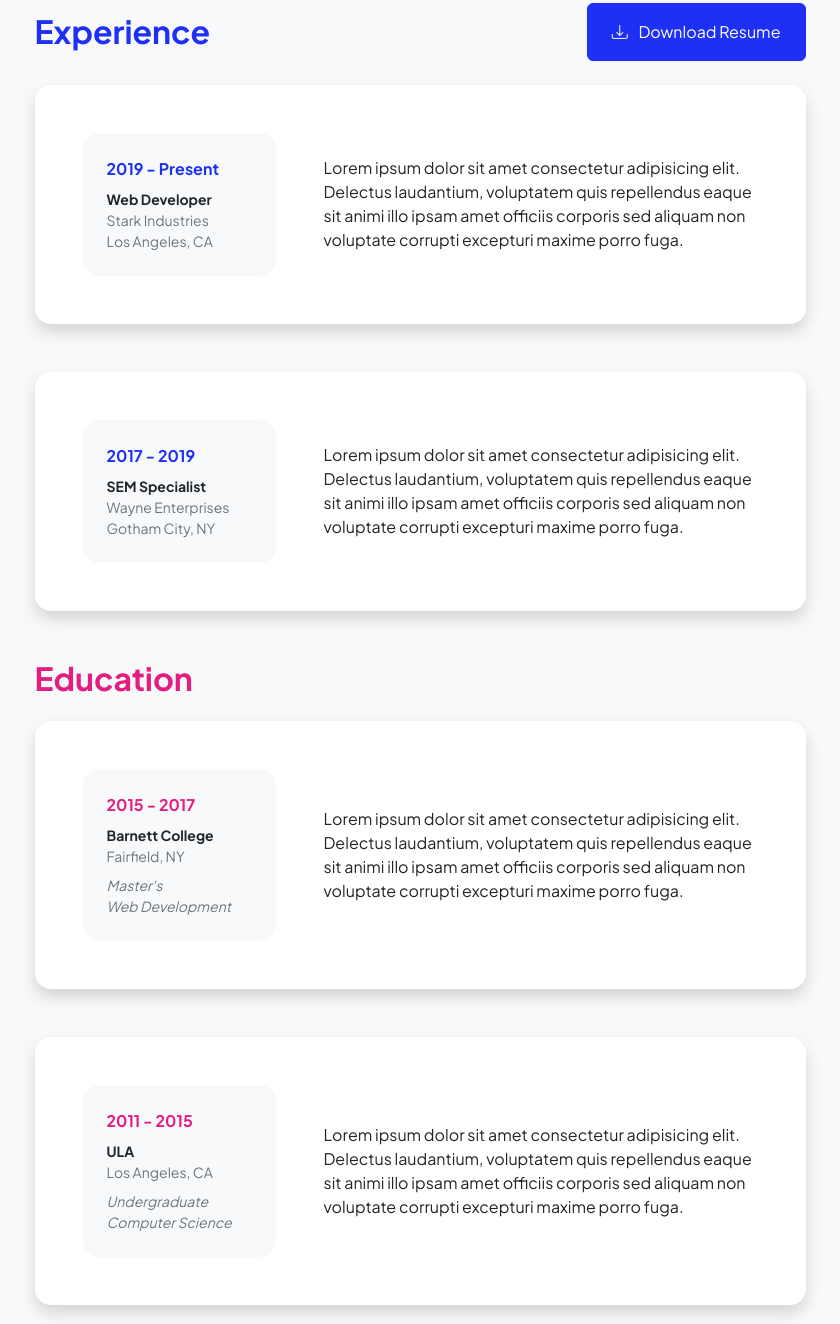
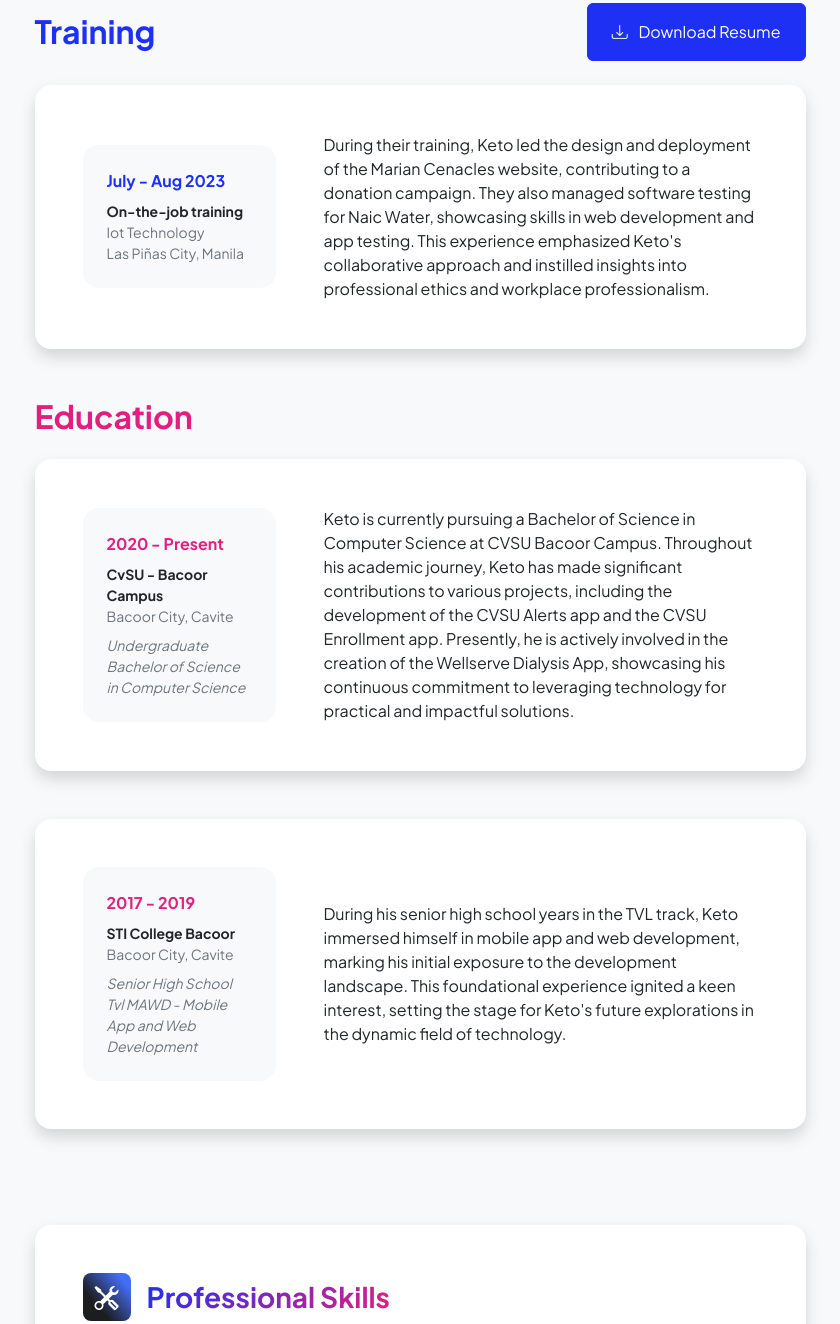
Before and after one commit to keto-ket/Valladores-Portfolio, a plain HTML site: page resume.html in a window 1280 px wide. Shown: the part 223-1547 px from the top of the page, without its empty margins (220-1060 px from the left). Drawn offline with nearby package versions, Linux system fonts and the light colour scheme.

Commit message:
Added content for resume, Updated photo

```diff
--- a/resume.html
+++ b/resume.html
@@ -5,7 +5,7 @@
         <meta name="viewport" content="width=device-width, initial-scale=1" />
         <meta name="description" content="" />
         <meta name="author" content="" />
-        <title>Personal - Start Bootstrap Template</title>
+        <title>Resume</title>
         <!-- Favicon-->
         <link rel="icon" type="image/x-icon" href="assets/favicon.ico" />
         <!-- Custom Google font-->
@@ -22,7 +22,7 @@
             <!-- Navigation-->
             <nav class="navbar navbar-expand-lg navbar-light bg-white py-3">
                 <div class="container px-5">
-                    <a class="navbar-brand" href="index.html"><span class="fw-bolder text-primary">Start Bootstrap</span></a>
+                    <a class="navbar-brand" href="index.html"><span class="fw-bolder text-primary">Keto Rusel</span></a>
                     <button class="navbar-toggler" type="button" data-bs-toggle="collapse" data-bs-target="#navbarSupportedContent" aria-controls="navbarSupportedContent" aria-expanded="false" aria-label="Toggle navigation"><span class="navbar-toggler-icon"></span></button>
                     <div class="collapse navbar-collapse" id="navbarSupportedContent">
                         <ul class="navbar-nav ms-auto mb-2 mb-lg-0 small fw-bolder">
@@ -44,7 +44,7 @@
                         <!-- Experience Section-->
                         <section>
                             <div class="d-flex align-items-center justify-content-between mb-4">
-                                <h2 class="text-primary fw-bolder mb-0">Experience</h2>
+                                <h2 class="text-primary fw-bolder mb-0">Training</h2>
                                 <!-- Download resume button-->
                                 <!-- Note: Set the link href target to a PDF file within your project-->
                                 <a class="btn btn-primary px-4 py-3" href="#!">
@@ -52,38 +52,23 @@
                                     Download Resume
                                 </a>
                             </div>
-                            <!-- Experience Card 1-->
+                            <!-- Trainings Card 1-->
                             <div class="card shadow border-0 rounded-4 mb-5">
                                 <div class="card-body p-5">
                                     <div class="row align-items-center gx-5">
                                         <div class="col text-center text-lg-start mb-4 mb-lg-0">
                                             <div class="bg-light p-4 rounded-4">
-                                                <div class="text-primary fw-bolder mb-2">2019 - Present</div>
-                                                <div class="small fw-bolder">Web Developer</div>
-                                                <div class="small text-muted">Stark Industries</div>
-                                                <div class="small text-muted">Los Angeles, CA</div>
+                                                <div class="text-primary fw-bolder mb-2">July - Aug 2023</div>
+                                                <div class="small fw-bolder">On-the-job training</div>
+                                                <div class="small text-muted">Iot Technology</div>
+                                                <div class="small text-muted">Las Piñas City, Manila</div>
                                             </div>
                                         </div>
-                                        <div class="col-lg-8"><div>Lorem ipsum dolor sit amet consectetur adipisicing elit. Delectus laudantium, voluptatem quis repellendus eaque sit animi illo ipsam amet officiis corporis sed aliquam non voluptate corrupti excepturi maxime porro fuga.</div></div>
+                                        <div class="col-lg-8"><div>During their training, Keto led the design and deployment of the Marian Cenacles website, contributing to a donation campaign. They also managed software testing for Naic Water, showcasing skills in web development and app testing. This experience emphasized Keto's collaborative approach and instilled insights into professional ethics and workplace professionalism.</div></div>
                                     </div>
                                 </div>
                             </div>
-                            <!-- Experience Card 2-->
-                            <div class="card shadow border-0 rounded-4 mb-5">
-                                <div class="card-body p-5">
-                                    <div class="row align-items-center gx-5">
-                                        <div class="col text-center text-lg-start mb-4 mb-lg-0">
-                                            <div class="bg-light p-4 rounded-4">
-                                                <div class="text-primary fw-bolder mb-2">2017 - 2019</div>
-                                                <div class="small fw-bolder">SEM Specialist</div>
-                                                <div class="small text-muted">Wayne Enterprises</div>
-                                                <div class="small text-muted">Gotham City, NY</div>
-                                            </div>
-                                        </div>
-                                        <div class="col-lg-8"><div>Lorem ipsum dolor sit amet consectetur adipisicing elit. Delectus laudantium, voluptatem quis repellendus eaque sit animi illo ipsam amet officiis corporis sed aliquam non voluptate corrupti excepturi maxime porro fuga.</div></div>
-                                    </div>
-                                </div>
-                            </div>
+
                         </section>
                         <!-- Education Section-->
                         <section>
@@ -94,18 +79,18 @@
                                     <div class="row align-items-center gx-5">
                                         <div class="col text-center text-lg-start mb-4 mb-lg-0">
                                             <div class="bg-light p-4 rounded-4">
-                                                <div class="text-secondary fw-bolder mb-2">2015 - 2017</div>
+                                                <div class="text-secondary fw-bolder mb-2">2020 - Present</div>
                                                 <div class="mb-2">
-                                                    <div class="small fw-bolder">Barnett College</div>
-                                                    <div class="small text-muted">Fairfield, NY</div>
+                                                    <div class="small fw-bolder">CvSU - Bacoor Campus</div>
+                                                    <div class="small text-muted">Bacoor City, Cavite</div>
                                                 </div>
                                                 <div class="fst-italic">
-                                                    <div class="small text-muted">Master's</div>
-                                                    <div class="small text-muted">Web Development</div>
+                                                    <div class="small text-muted">Undergraduate</div>
+                                                    <div class="small text-muted">Bachelor of Science in Computer Science</div>
                                                 </div>
                                             </div>
                                         </div>
-                                        <div class="col-lg-8"><div>Lorem ipsum dolor sit amet consectetur adipisicing elit. Delectus laudantium, voluptatem quis repellendus eaque sit animi illo ipsam amet officiis corporis sed aliquam non voluptate corrupti excepturi maxime porro fuga.</div></div>
+                                        <div class="col-lg-8"><div>Keto is currently pursuing a Bachelor of Science in Computer Science at CVSU Bacoor Campus. Throughout his academic journey, Keto has made significant contributions to various projects, including the development of the CVSU Alerts app and the CVSU Enrollment app. Presently, he is actively involved in the creation of the Wellserve Dialysis App, showcasing his continuous commitment to leveraging technology for practical and impactful solutions.</div></div>
                                     </div>
                                 </div>
                             </div>
@@ -115,18 +100,18 @@
                                     <div class="row align-items-center gx-5">
                                         <div class="col text-center text-lg-start mb-4 mb-lg-0">
                                             <div class="bg-light p-4 rounded-4">
-                                                <div class="text-secondary fw-bolder mb-2">2011 - 2015</div>
+                                                <div class="text-secondary fw-bolder mb-2">2017 - 2019</div>
                                                 <div class="mb-2">
-                                                    <div class="small fw-bolder">ULA</div>
-                                                    <div class="small text-muted">Los Angeles, CA</div>
+                                                    <div class="small fw-bolder">STI College Bacoor</div>
+                                                    <div class="small text-muted">Bacoor City, Cavite</div>
                                                 </div>
                                                 <div class="fst-italic">
-                                                    <div class="small text-muted">Undergraduate</div>
-                                                    <div class="small text-muted">Computer Science</div>
+                                                    <div class="small text-muted">Senior High School</div>
+                                                    <div class="small text-muted">Tvl MAWD - Mobile App and Web Development</div>
                                                 </div>
                                             </div>
                                         </div>
-                                        <div class="col-lg-8"><div>Lorem ipsum dolor sit amet consectetur adipisicing elit. Delectus laudantium, voluptatem quis repellendus eaque sit animi illo ipsam amet officiis corporis sed aliquam non voluptate corrupti excepturi maxime porro fuga.</div></div>
+                                        <div class="col-lg-8"><div>During his senior high school years in the TVL track, Keto immersed himself in mobile app and web development, marking his initial exposure to the development landscape. This foundational experience ignited a keen interest, setting the stage for Keto's future explorations in the dynamic field of technology.</div></div>
                                     </div>
                                 </div>
                             </div>
@@ -167,9 +152,9 @@
                                             <div class="col"><div class="d-flex align-items-center bg-light rounded-4 p-3 h-100">JavaScript</div></div>
                                         </div>
                                         <div class="row row-cols-1 row-cols-md-3">
-                                            <div class="col mb-4 mb-md-0"><div class="d-flex align-items-center bg-light rounded-4 p-3 h-100">Python</div></div>
-                                            <div class="col mb-4 mb-md-0"><div class="d-flex align-items-center bg-light rounded-4 p-3 h-100">Ruby</div></div>
-                                            <div class="col"><div class="d-flex align-items-center bg-light rounded-4 p-3 h-100">Node.js</div></div>
+                                            <div class="col mb-4 mb-md-0"><div class="d-flex align-items-center bg-light rounded-4 p-3 h-100">Java</div></div>
+                                            <div class="col mb-4 mb-md-0"><div class="d-flex align-items-center bg-light rounded-4 p-3 h-100">Dart</div></div>
+                                            <div class="col"><div class="d-flex align-items-center bg-light rounded-4 p-3 h-100">Php</div></div>
                                         </div>
                                     </div>
                                 </div>
```
Also changed, not shown: contact.html (+2 -2 lines), index.html (+1 -1 lines), projects.html (+2 -2 lines), assets/keto-pic.png, css/styles.css.
